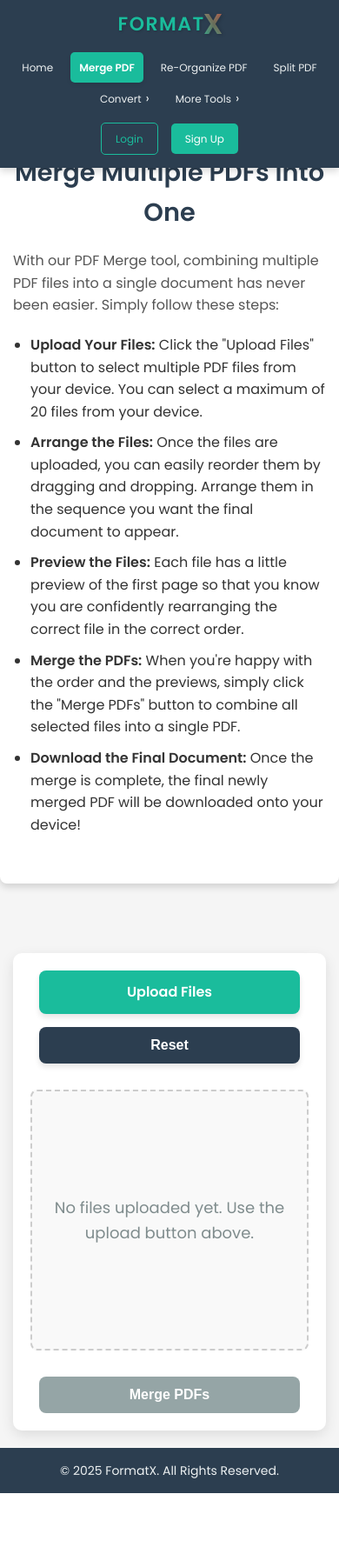
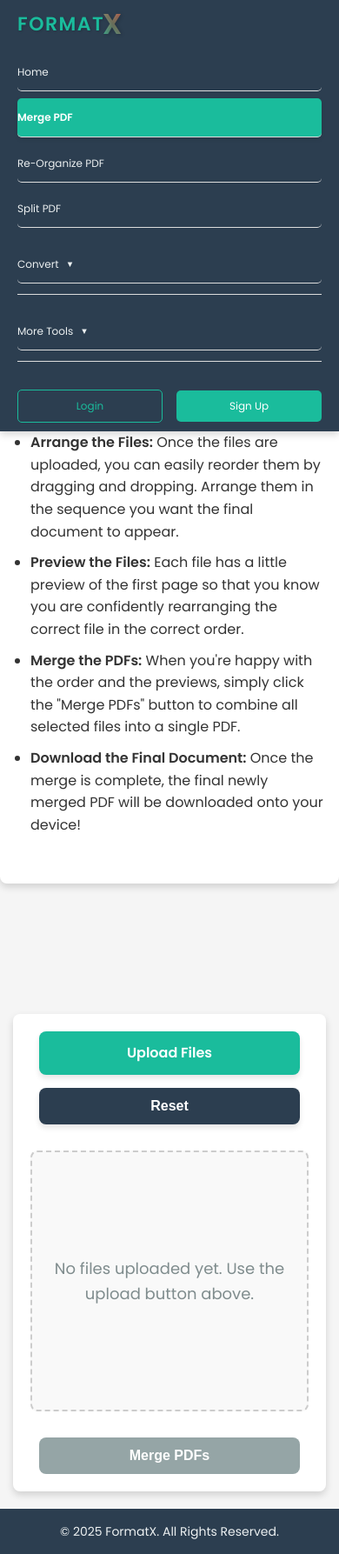
Before and after one commit to Blazzzin/FormatX, a Flask app: template frontend/templates/pdf-merge.html in a window 390 px wide. Shown: the whole page at 87% size. Before the commit the page ends 1717 px from the top, so only its background shows below. Run offline with Flask 3, Linux system fonts and the light colour scheme; the template is opened without the code that fills it, so the values that code supplies are empty; some libraries are stand-ins or nearby versions.

Commit message:
Nav Bar Update

```diff
--- a/frontend/static/css/auth.css
+++ b/frontend/static/css/auth.css
@@ -1,6 +1,6 @@
 .auth-container {
     max-width: 500px;
-    margin: 100px auto 50px;
+    margin: 200px auto;
     padding: 35px;
     background-color: #fff;
     border-radius: 8px;
--- a/frontend/static/css/index.css
+++ b/frontend/static/css/index.css
@@ -71,12 +71,10 @@ li {
   margin-bottom: 10px;
 }
 
+/* Updated header layout */
 header {
   background-color: var(--primary);
   color: var(--text-light);
-  display: flex;
-  align-items: center;
-  justify-content: space-between;
   padding: 10px 20px;
   box-shadow: var(--shadow-md);
   position: fixed;
@@ -84,6 +82,14 @@ header {
   width: 100%;
   z-index: 1000;
   box-sizing: border-box;
+}
+
+/* Updated nav structure to match new_index.css */
+nav {
+  display: flex;
+  justify-content: space-between;
+  align-items: center;
+  flex-wrap: wrap;
 }
 
 .logo {
@@ -118,23 +124,16 @@ header {
   margin-left: 2px;
 }
 
-nav {
-  display: flex;
-  align-items: center;
-  justify-content: space-between;
-  flex-grow: 1;
-  margin-left: 30px;
-}
-
 .nav-main {
   display: flex;
   align-items: center;
+  gap: 1.5rem;
+  flex-wrap: wrap;
 }
 
 nav a {
   text-decoration: none;
   color: var(--text-light);
-  margin-left: 15px;
   font-size: 14px;
   padding: 10px 12px;
   transition: var(--transition);
@@ -150,10 +149,11 @@ nav a.active {
   box-shadow: var(--shadow-sm);
 }
 
+/* Updated user controls layout */
 .user-controls {
   display: flex;
   align-items: center;
-  margin-left: auto;
+  gap: 1rem;
 }
 
 .login-btn,
@@ -181,7 +181,6 @@ nav a.active {
 .signup-btn {
   background-color: var(--accent);
   color: #fff;
-  margin-left: 10px;
 }
 
 .signup-btn:hover,
@@ -191,9 +190,73 @@ nav a.active {
   box-shadow: var(--shadow-sm);
 }
 
+/* Updated dropdown styles */
+.dropdown {
+  position: relative;
+  display: inline-block;
+}
+
+.dropdown > a {
+  cursor: pointer;
+  display: flex;
+  align-items: center;
+  color: var(--text-light);
+}
+
+.dropdown > a::after {
+  content: '▼';
+  font-size: 0.6rem;
+  margin-left: 0.5rem;
+  transition: transform 0.2s ease;
+}
+
+.dropdown:hover > a::after {
+  transform: rotate(180deg);
+}
+
+.dropdown-menu {
+  position: absolute;
+  top: 100%;
+  left: 0;
+  background-color: var(--primary-light);
+  min-width: 200px;
+  box-shadow: var(--shadow-lg);
+  border-radius: var(--radius);
+  padding: 0.75rem 0;
+  opacity: 0;
+  visibility: hidden;
+  transform: translateY(10px);
+  transition: all 0.2s ease;
+  z-index: 10;
+}
+
+.dropdown:hover .dropdown-menu {
+  opacity: 1;
+  visibility: visible;
+  transform: translateY(0);
+}
+
+.dropdown-menu a {
+  display: block;
+  padding: 0.5rem 1.5rem;
+  color: var(--text-light);
+  transition: var(--transition);
+  text-decoration: none;
+  margin: 0;
+  border: none;
+  box-sizing: border-box;
+  text-align: left;
+}
+
+.dropdown-menu a:hover {
+  background-color: var(--accent);
+  color: #fff;
+  box-shadow: var(--shadow-sm);
+}
+
 main {
   max-width: 1400px;
-  margin: 80px auto;
+  margin: 150px auto;
   padding: 30px;
   background: var(--bg-white);
   box-shadow: var(--shadow-md);
@@ -225,14 +288,6 @@ section {
 footer {
   text-align: center;
   margin-top: 20px;
-  padding: 10px;
-  background: #2c3e50;
-  font-size: 14px;
-}
-
-footer {
-  text-align: center;
-  margin-top: 20px;
   padding: 15px;
   background: var(--primary);
   font-size: 14px;
@@ -243,120 +298,58 @@ footer p {
   margin: 0;
 }
 
-.dropdown {
-  position: relative;
-  display: inline-block;
-  margin: 0;
-  padding: 0;
+/* Responsive styles adapted from new_index.css but maintaining your styling */
+@media (max-width: 900px) {
+  nav {
+    flex-direction: column;
+    align-items: flex-start;
   }
 
-.dropdown>a::after {
-  content: '\203A';
-  font-size: 15px;
-  margin-left: 5px;
-  transition: transform 0.3s ease;
+  .nav-main {
+    margin: 1rem 0;
+    flex-wrap: wrap;
+    width: 100%;
+    gap: 0.5rem;
   }
 
-.dropdown-toggle {
-  cursor: pointer;
-  position: relative;
-  margin: 0;
-  padding: 0;
-  display: inline-block;
+  .nav-main a, .dropdown {
+    width: 100%;
+    padding: 0.75rem 0;
+    border-bottom: 1px solid var(--border-color);
   }
 
   .dropdown-menu {
+    position: static;
+    box-shadow: none;
+    opacity: 1;
+    visibility: visible;
+    transform: none;
+    padding: 0;
+    margin-top: 0.5rem;
     display: none;
-  position: absolute;
-  top: 130%;
-  left: 0;
-  background-color: var(--primary-light);
-  min-width: 180px;
-  box-sizing: border-box;
-  padding: 5px 0;
-  z-index: 1000;
-  overflow: hidden;
-  text-align: center;
-  border-radius: 5px;
-  box-shadow: var(--shadow-md);
-  animation: fadeIn 0.3s ease;
-}
-
-@keyframes fadeIn {
-  from {
-    opacity: 0;
-    transform: translateY(10px);
-  }
-
-  to {
-    opacity: 1;
-    transform: translateY(0);
-  }
-}
-
-.dropdown-menu a {
-  display: block;
-  color: var(--text-light);
-  padding: 10px 15px;
-  text-decoration: none;
-  font-size: 14px;
-  margin: 0;
-  border: none;
-  transition: var(--transition);
-  box-sizing: border-box;
-  text-align: left;
-}
-
-.dropdown-menu a:last-child {
-  border-bottom: none;
-}
-
-.dropdown-menu a:hover {
-  background-color: var(--accent);
-  color: #fff;
-  box-shadow: var(--shadow-sm);
   }
 
   .dropdown:hover .dropdown-menu {
     display: block;
   }
 
-@media (max-width: 900px) {
-  header {
-    flex-direction: column;
-    padding: 10px;
-  }
-
-  nav {
-    flex-direction: column;
-    width: 100%;
-    margin-left: 0;
-    margin-top: 10px;
-  }
-
-  .nav-main {
-    flex-wrap: wrap;
-    justify-content: center;
-    width: 100%;
+  .dropdown-menu a {
+    padding-left: 1rem;
   }
 
   .user-controls {
-    margin-top: 10px;
-    margin-left: 0;
+    width: 100%;
+    margin-top: 1rem;
+    justify-content: space-between;
   }
 
-  nav a {
-    margin: 5px;
+  .login-btn, .signup-btn {
+    width: 48%;
+    text-align: center;
   }
 
   main {
     margin-top: 160px;
-  }
-
-  .dropdown-menu {
-    position: absolute;
-    left: 50%;
-    transform: translateX(-50%);
   }
 }
 
--- a/frontend/static/css/pdf-merge.css
+++ b/frontend/static/css/pdf-merge.css
@@ -1,10 +1,11 @@
 .file-upload-section {
-    margin: 20px;
+    max-width: 1400px;
+    margin: 150px auto;
     padding: 30px;
     background-color: #fff;
-    border-radius: 10px;
-    box-shadow: 0 5px 15px rgba(0, 0, 0, 0.1);
-    margin-top: -30px;
+    border-radius: 8px;
+    box-shadow: 0 4px 8px rgba(0, 0, 0, 0.15);
+    margin-top: -100px;
     transition: transform 0.3s ease, box-shadow 0.3s ease;
 }
 
```
Also changed, not shown: frontend/static/css/pdf-organize.css (+5 -4 lines), frontend/static/css/pdf-split.css (+5 -4 lines). Lines whose indentation alone changed are shown as unchanged.
